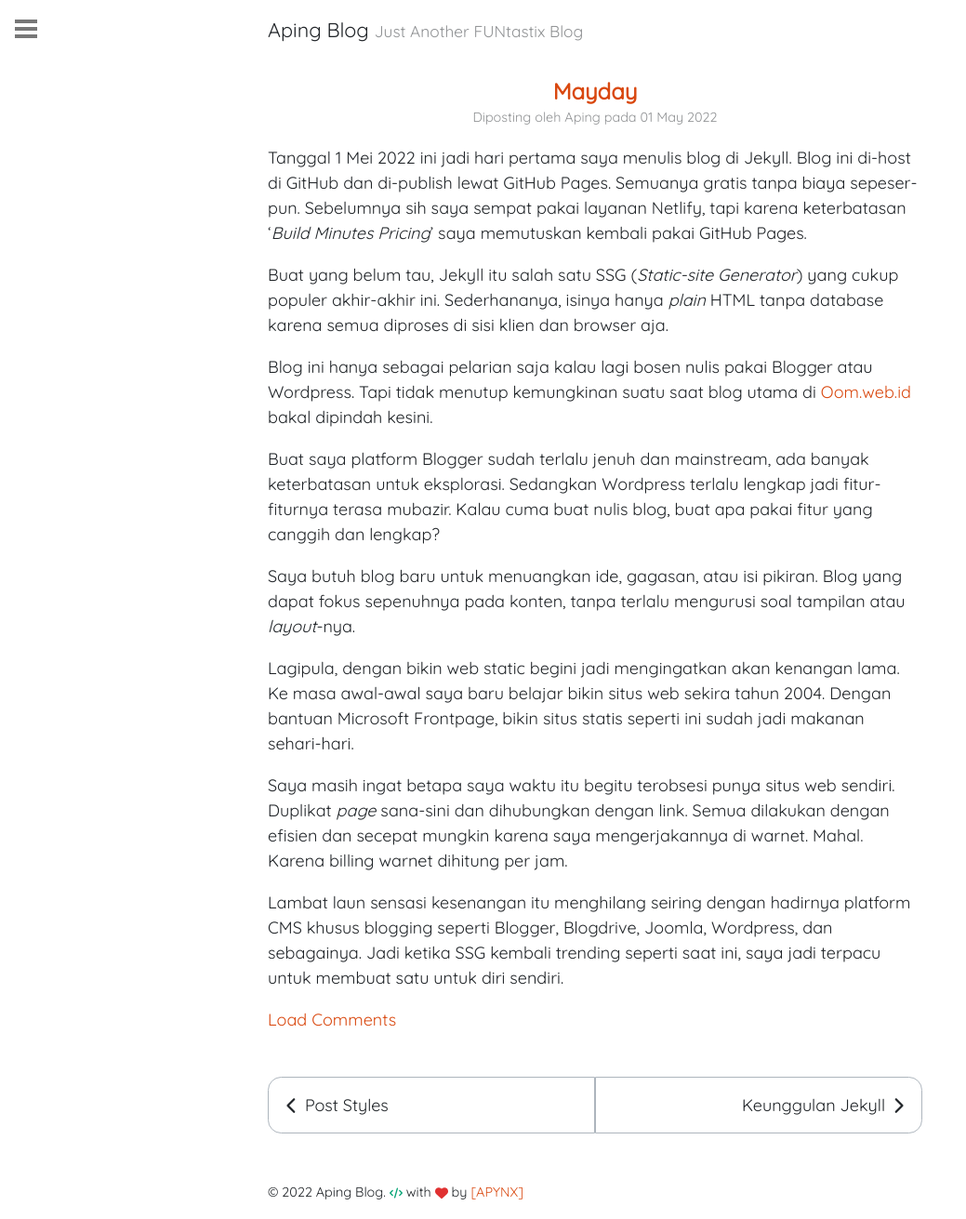
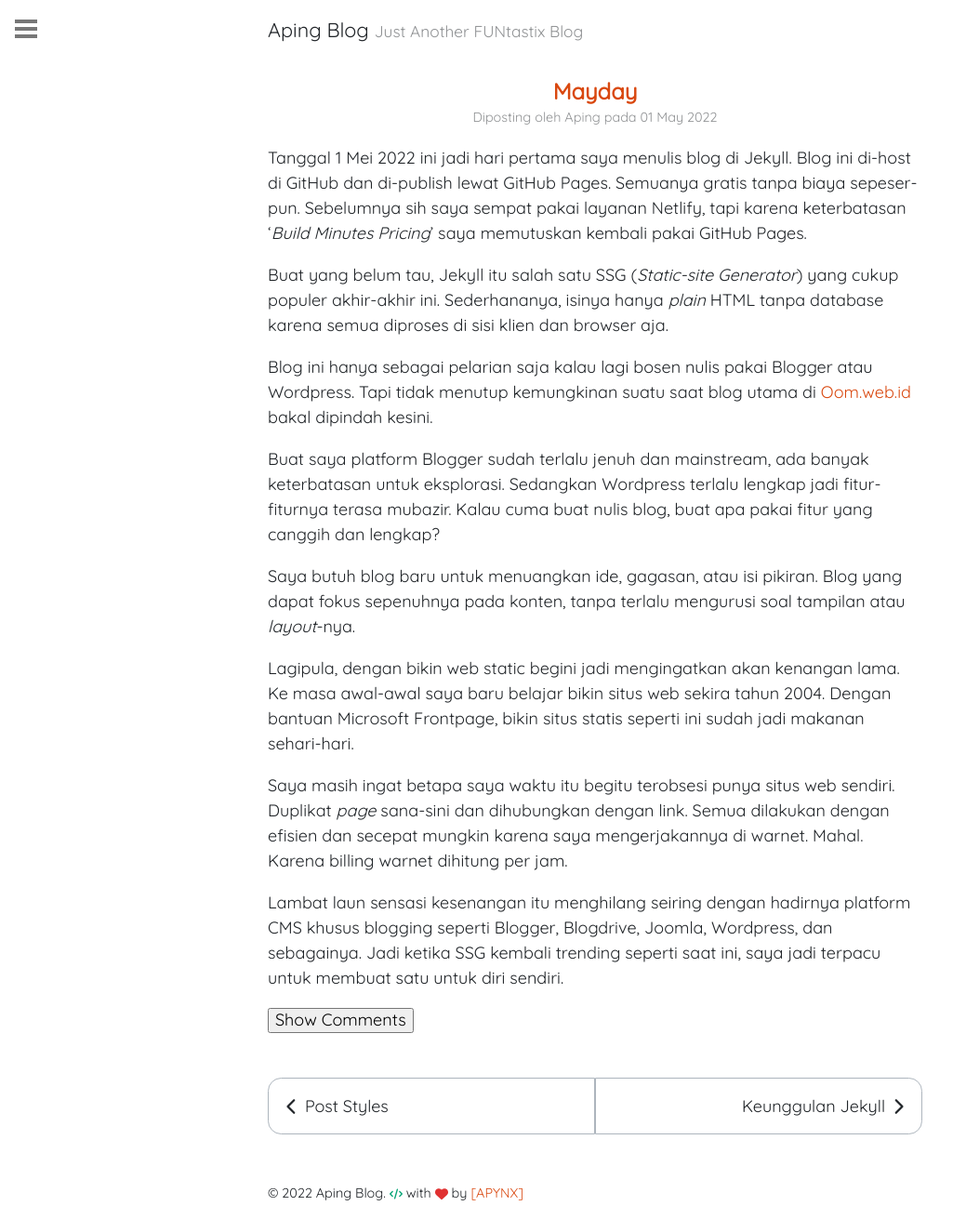
Before and after one commit to apynx/apynx.github.io, a Jekyll site: the page built from _posts/2022-05-01-mayday.md, in a window 1280 px wide. Shown: the whole page at 93% size, without its empty margins (0-1039 px from the left). Built offline with Jekyll 4.4.1, drawn with Linux system fonts in a browser that asks for light colours; some of the changed lines change nothing that is shown.

Commit message:
tets disqus

```diff
--- a/_layouts/post.html
+++ b/_layouts/post.html
@@ -34,9 +34,9 @@
   {% endif %}
 -->
 
-<div class="text-center">
-  <a class="btn btn-outline-primary btn-block" id="load-comments"
-      href="#comments" role="button">Load Comments</a>
+<div id="comments">
+  <button id="show-comments" type="button">Show Comments</button>
+  <div id="disqus_thread"></div>
 </div>
 
 </article>
--- a/assets/js/ockham.js
+++ b/assets/js/ockham.js
@@ -15,28 +15,6 @@
 })(document);
 
 
-var disqus_loaded = false;
-var disqus_enabled = document.getElementById("load-comments");
-$("#load-comments").on("click", load_disqus);
-
-window.onscroll = function (e) {
-  scrollFunction();
-  if (window.innerHeight + window.scrollY >= document.body.offsetHeight) {
-    if (disqus_enabled && disqus_loaded == false) {
-      load_disqus();
-    }
-  }
-};
-
-function load_disqus() {
-  if (disqus_loaded || !disqus_enabled) return;
-  var disqus_shortname = "aping";
-  $.ajax({
-    type: "GET",
-    url: "https://" + disqus_shortname + ".disqus.com/embed.js",
-    dataType: "script",
-    cache: true,
+$('#showComments').click(function() {
+  $('#disqus_thread').html('<script>(function() { var d = document, s = d.createElement("script"); s.src = "https://aping.disqus.com/embed.js"; s.setAttribute("data-timestamp", +new Date()); (d.head || d.body).appendChild(s); })(); </script>');
   });
-  disqus_loaded = true;
-  $(".show-comments").fadeOut();
-}
```
